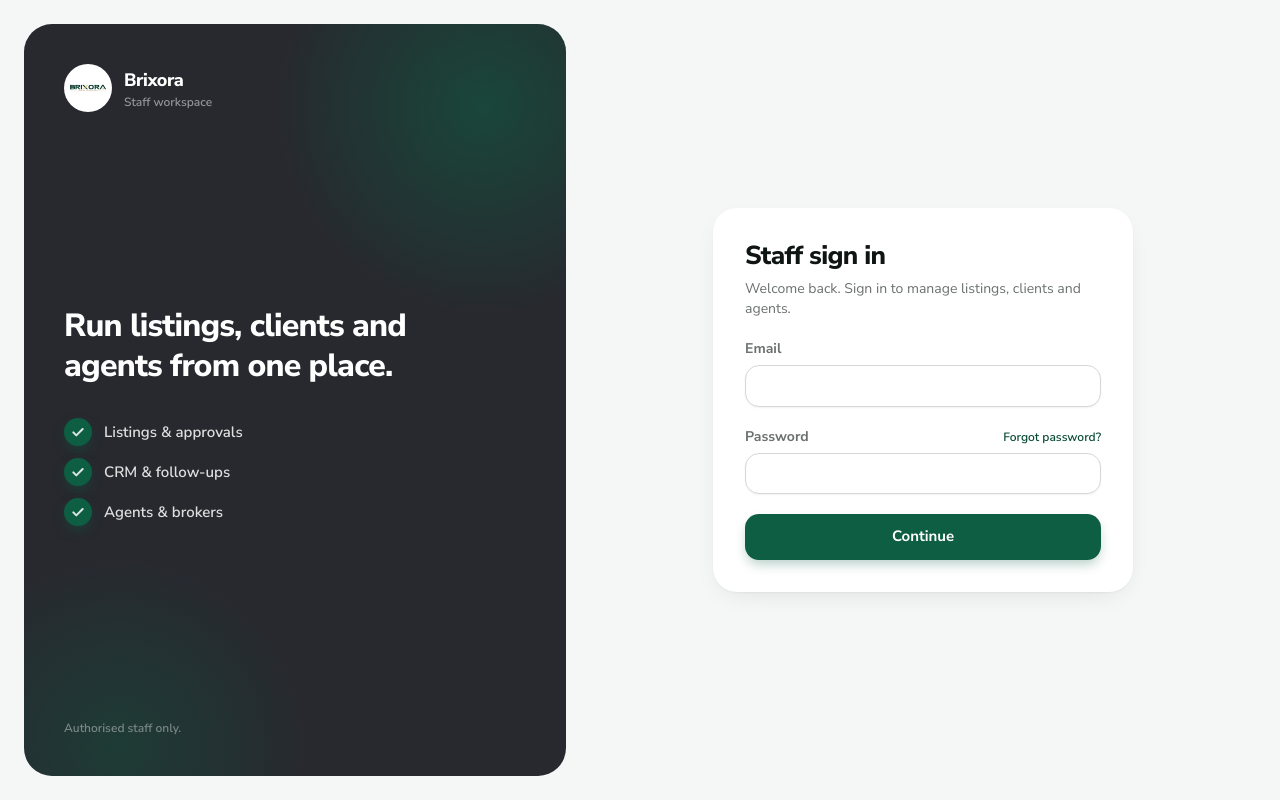
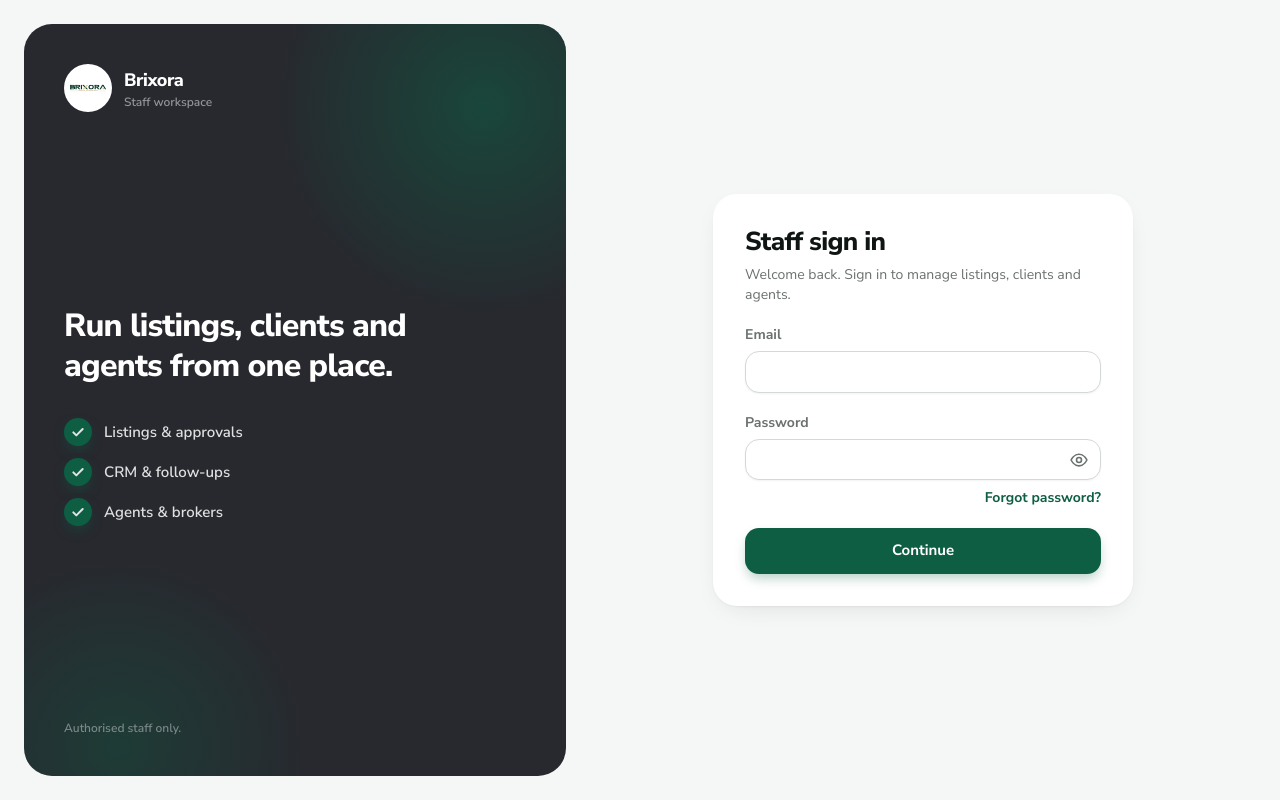
Before and after one commit to Puneeth003/brixora, a Next.js app: page /admin/login in a window 1280 px wide. Built offline with nearby package versions, Linux system fonts and the light colour scheme; no server answers.

Commit message:
Add show/hide password toggle and clearer forgot-password link on staff sign-in
Co-Authored-By: Claude Opus 5.5 (1M context) <noreply@anthropic.com>

```diff
--- a/src/app/admin/(auth)/forgot-password/ForgotPasswordForm.tsx
+++ b/src/app/admin/(auth)/forgot-password/ForgotPasswordForm.tsx
@@ -1,5 +1,6 @@
 "use client";
 
+import { PasswordInput } from "@/components/admin/PasswordInput";
 import Link from "next/link";
 import { useEffect, useState } from "react";
 import { requestPasswordReset, resetPassword, verifyResetCode } from "../actions";
@@ -226,13 +227,11 @@ export function ForgotPasswordForm({ initialEmail }: { initialEmail: string }) {
             <label className="label" htmlFor="fp-new">
               New password
             </label>
-            <input
+            <PasswordInput
               id="fp-new"
-              type="password"
               autoComplete="new-password"
               minLength={12}
               required
-              className="input"
               value={password}
               onChange={(e) => setPassword(e.target.value)}
               autoFocus
@@ -243,12 +242,10 @@ export function ForgotPasswordForm({ initialEmail }: { initialEmail: string }) {
             <label className="label" htmlFor="fp-confirm">
               Confirm password
             </label>
-            <input
+            <PasswordInput
               id="fp-confirm"
-              type="password"
               autoComplete="new-password"
               required
-              className="input"
               value={confirm}
               onChange={(e) => setConfirm(e.target.value)}
             />
--- a/src/app/admin/(auth)/login/page.tsx
+++ b/src/app/admin/(auth)/login/page.tsx
@@ -3,6 +3,7 @@
 import Link from "next/link";
 import { useRouter } from "next/navigation";
 import { useState } from "react";
+import { PasswordInput } from "@/components/admin/PasswordInput";
 import { adminLogin } from "../actions";
 
 export default function AdminLoginPage() {
@@ -38,23 +39,24 @@ export default function AdminLoginPage() {
         <input id="email" type="email" autoComplete="username" required className="input" value={email} onChange={(e) => setEmail(e.target.value)} />
       </div>
       <div>
-        <div className="flex items-baseline justify-between">
-          <label className="label" htmlFor="password">
-            Password
-          </label>
-          <Link href={`/admin/forgot-password${email.trim() ? `?email=${encodeURIComponent(email.trim())}` : ""}`} className="mb-1.5 text-xs text-brand-700 hover:underline">
+        <label className="label" htmlFor="password">
+          Password
+        </label>
+        <PasswordInput
+          id="password"
+          autoComplete="current-password"
+          required
+          value={password}
+          onChange={(e) => setPassword(e.target.value)}
+        />
+        <div className="mt-2 flex justify-end">
+          <Link
+            href={`/admin/forgot-password${email.trim() ? `?email=${encodeURIComponent(email.trim())}` : ""}`}
+            className="text-sm font-bold text-[var(--brand)] hover:underline"
+          >
             Forgot password?
           </Link>
         </div>
-        <input
-          id="password"
-          type="password"
-          autoComplete="current-password"
-          required
-          className="input"
-          value={password}
-          onChange={(e) => setPassword(e.target.value)}
-        />
       </div>
       {error && (
         <p role="alert" className="rounded-xl bg-red-50 px-3 py-2 text-sm font-semibold text-red-700">
--- /dev/null
+++ b/src/components/admin/PasswordInput.tsx
@@ -0,0 +1,35 @@
+"use client";
+
+import { useState } from "react";
+
+/** Password field with an eye button to show or hide what's typed. */
+export function PasswordInput({ className = "", ...props }: Omit<React.InputHTMLAttributes<HTMLInputElement>, "type">) {
+  const [visible, setVisible] = useState(false);
+  return (
+    <div className="relative">
+      <input {...props} type={visible ? "text" : "password"} className={`input pr-12 ${className}`} />
+      <button
+        type="button"
+        onClick={() => setVisible((v) => !v)}
+        className="absolute inset-y-0 right-0 flex w-11 items-center justify-center rounded-r-[14px] text-[var(--s-muted)] hover:text-[var(--s-text)]"
+        aria-label={visible ? "Hide password" : "Show password"}
+        aria-pressed={visible}
+      >
+        <svg viewBox="0 0 24 24" className="size-5" fill="none" stroke="currentColor" strokeWidth={1.9} strokeLinecap="round" strokeLinejoin="round" aria-hidden>
+          {visible ? (
+            <>
+              <path d="M3 3l18 18" />
+              <path d="M10.6 5.1A10.5 10.5 0 0 1 12 5c6 0 9.5 7 9.5 7a17 17 0 0 1-3.1 4M6.6 6.6A16.6 16.6 0 0 0 2.5 12S6 19 12 19a9.7 9.7 0 0 0 5.4-1.6" />
+              <path d="M9.9 9.9a3 3 0 0 0 4.2 4.2" />
+            </>
+          ) : (
+            <>
+              <path d="M2.5 12S6 5 12 5s9.5 7 9.5 7-3.5 7-9.5 7-9.5-7-9.5-7z" />
+              <circle cx="12" cy="12" r="3" />
+            </>
+          )}
+        </svg>
+      </button>
+    </div>
+  );
+}
--- a/src/components/crm/forms.tsx
+++ b/src/components/crm/forms.tsx
@@ -1,5 +1,6 @@
 "use client";
 
+import { PasswordInput } from "@/components/admin/PasswordInput";
 import { useActionState, useState } from "react";
 import { addClientActivity, changeClientStatus, changeOwnPassword, replyToEnquiry, saveAgent, saveClient } from "@/app/admin/crm-actions";
 import { ACTIVITY_TYPES, AGENT_TYPES, CLIENT_SOURCES, CLIENT_STATUSES, CLIENT_TYPES } from "@/lib/crm-constants";
@@ -317,7 +318,7 @@ export function AgentForm({ agent, mailReady }: { agent?: Agent; mailReady: bool
         <input name="commission_pct" type="number" step="0.01" min={0} max={100} defaultValue={agent?.commission_pct ?? ""} className="input" />
       </Field>
       <Field label={agent ? "Set a new password (optional)" : "Initial password (optional)"}>
-        <input name="password" type="password" autoComplete="new-password" minLength={12} className="input" placeholder="12+ characters" />
+        <PasswordInput name="password" autoComplete="new-password" minLength={12} placeholder="12+ characters" />
       </Field>
       <Field label="Notes">
         <input name="notes" defaultValue={agent?.notes ?? ""} className="input" />
@@ -348,13 +349,13 @@ export function ChangePasswordForm() {
   return (
     <form action={action} className="max-w-sm space-y-3">
       <Field label="Current password">
-        <input name="current" type="password" autoComplete="current-password" required className="input" />
+        <PasswordInput name="current" autoComplete="current-password" required />
       </Field>
       <Field label="New password">
-        <input name="password" type="password" autoComplete="new-password" minLength={12} required className="input" />
+        <PasswordInput name="password" autoComplete="new-password" minLength={12} required />
       </Field>
       <Field label="Confirm new password">
-        <input name="confirm" type="password" autoComplete="new-password" required className="input" />
+        <PasswordInput name="confirm" autoComplete="new-password" required />
       </Field>
       <p className="text-xs text-zinc-500">At least 12 characters. Changing it signs you out everywhere, including here.</p>
       <button className="btn-primary" disabled={pending}>
```
